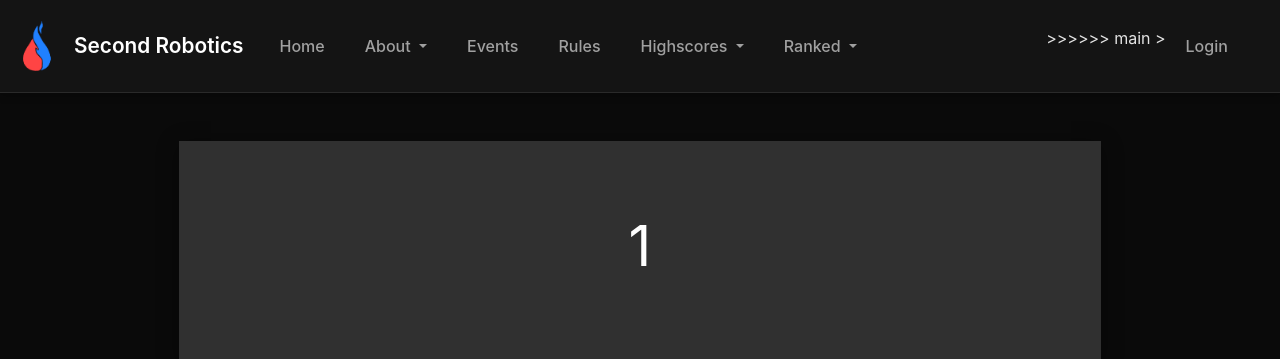
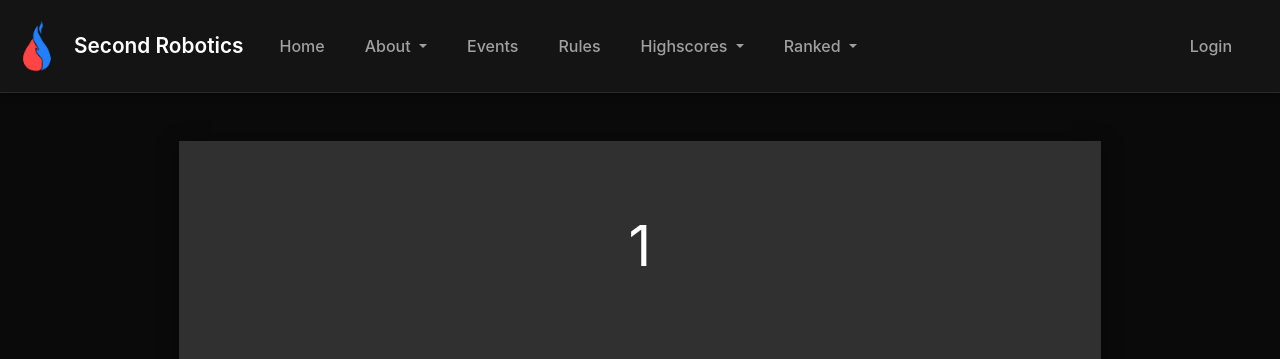
Before and after one commit to SecondRobotics/SecondWebsite, a Django app: page /events/1/1 in a window 1280 px wide. Shown: the top 359 px of the page. Run offline with Django 3.2, Linux system fonts and the light colour scheme; data that the repository does not hold is empty; parts of the project's set-up code (start-up, migrations or seed data) failed here and were passed over.

Commit message:
fix merge conflict oops

```diff
--- a/home/templates/home/base.html
+++ b/home/templates/home/base.html
@@ -259,10 +259,6 @@
                     <!-- Nav Item - User Information -->
                     <ul
                         class="nav navbar-nav navbar-right"
-<<<<<<< Highscores-webhook
-                        style="margin-right: 2%; flex-wrap: nowrap;"
-=======
->>>>>>> main
                     >
                         {% if request.user.is_authenticated %}
                         <li class="nav-item dropdown">
```
